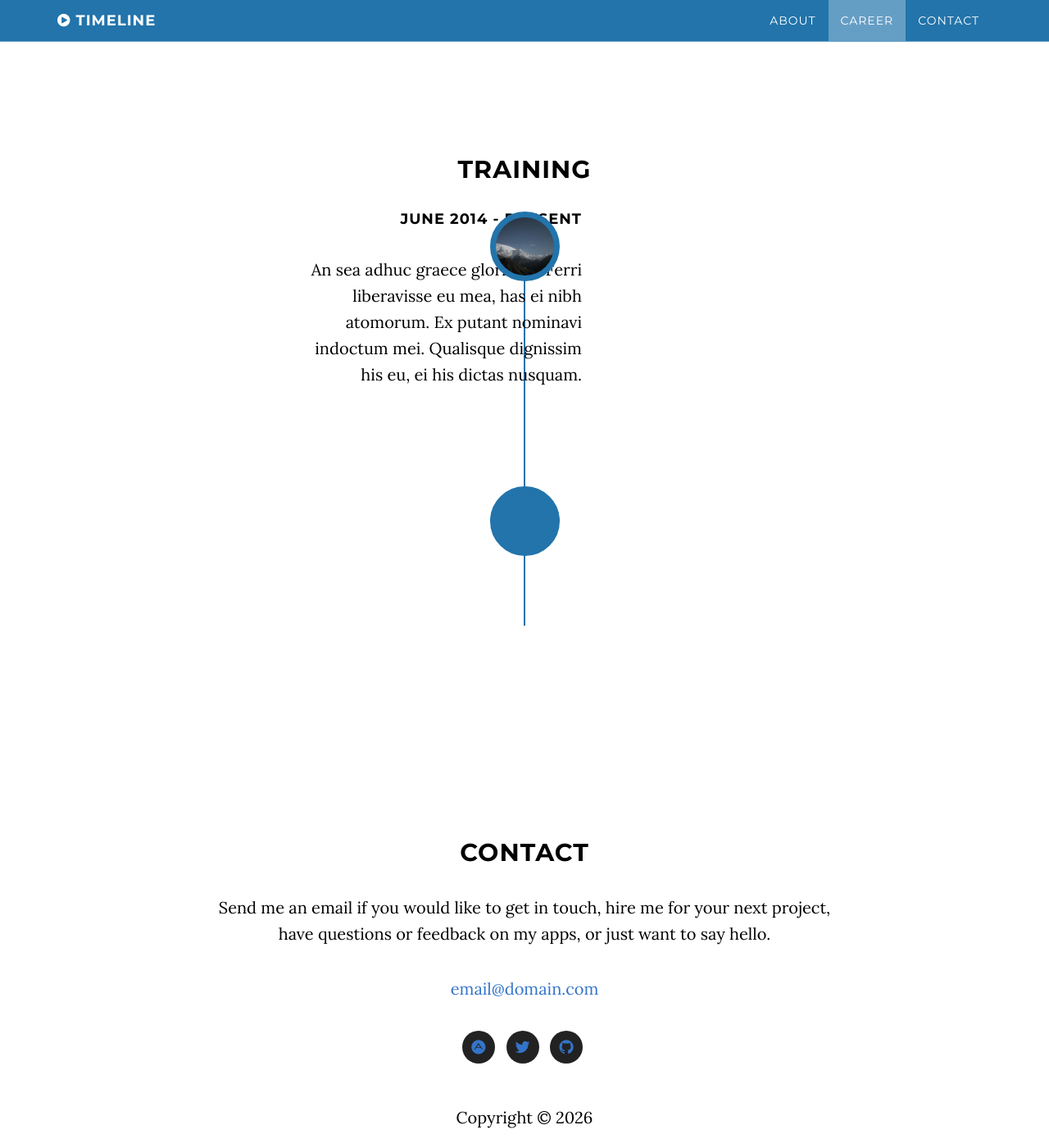
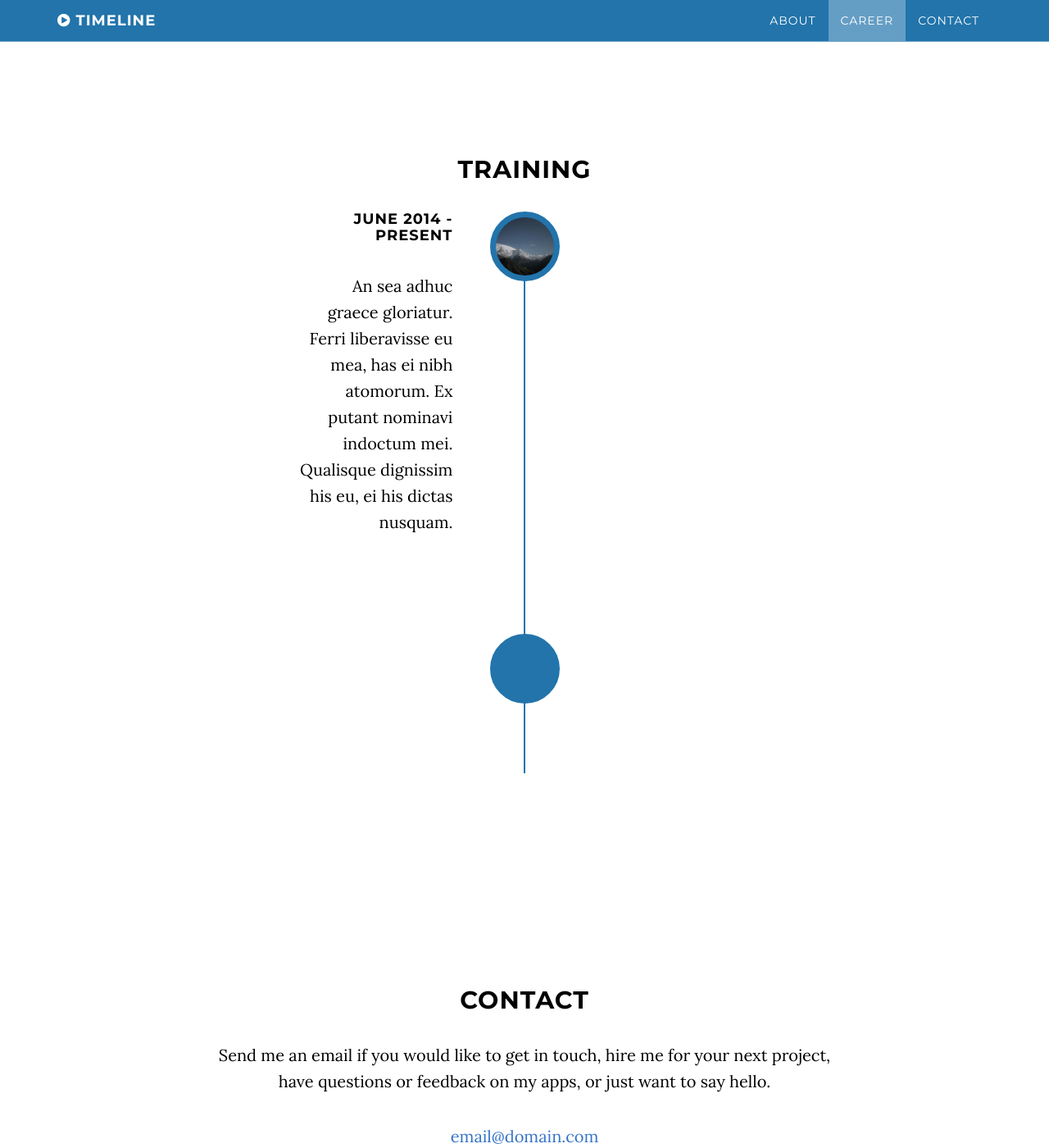
Before and after one commit to SavidDu/kirby_dev, a Jekyll site: the page built from index.html, in a window 1280 px wide and 1400 px high, scrolled down 640 px. Shown: the whole window at 82% size. Built offline with Jekyll 4.4.1, drawn with Linux system fonts in a browser that asks for light colours.

Commit message:
Update timeline.css

```diff
--- a/css/timeline.css
+++ b/css/timeline.css
@@ -123,7 +123,7 @@
 
     .timeline>li .timeline-panel {
         float: left;
-        width: 62%;
+        width: 41%;
         padding: 0 20px 20px 30px;
         text-align: right;
     }
```
